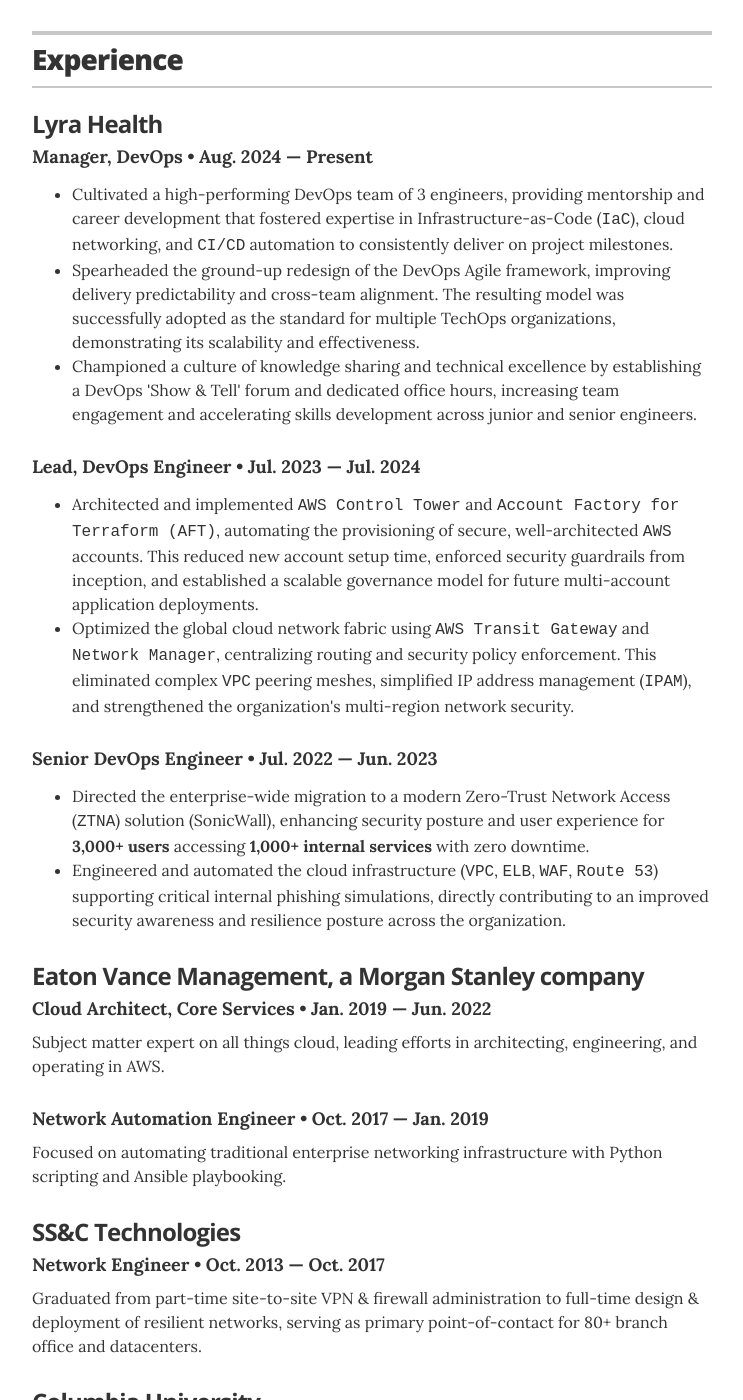
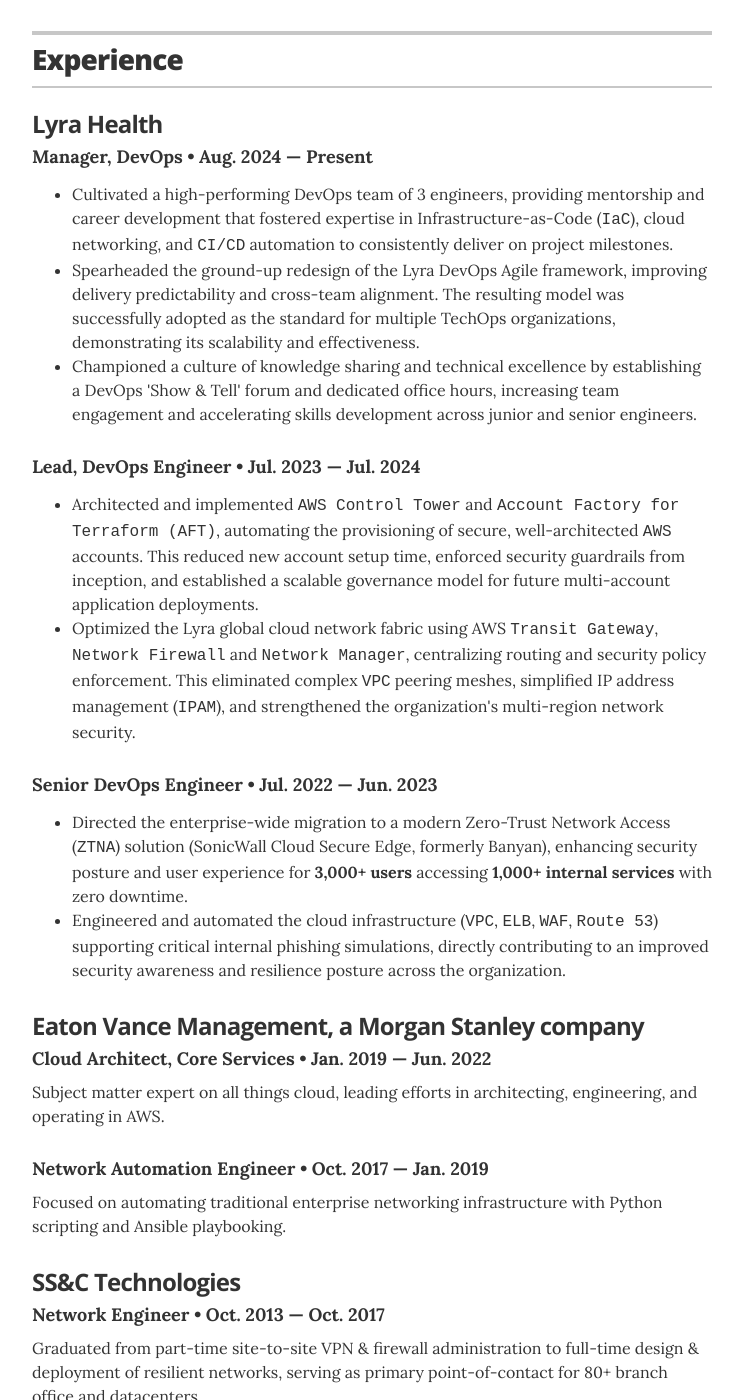
Before and after one commit to patrick-andrew-jain-taylor/resume, a Jekyll site: the page built from index.html, in a window 1280 px wide and 1400 px high, scrolled down 584 px. Shown: the whole window, without its empty margins (268-1011 px from the left). Built offline with Jekyll 4.4.1, drawn with Linux system fonts in a browser that asks for light colours.

Commit message:
fix: experience

```diff
--- a/_data/experience.yml
+++ b/_data/experience.yml
@@ -3,15 +3,15 @@
 - company: Lyra Health
   position: Manager, DevOps
   duration: Aug. 2024 &mdash; Present
-  summary: <ul class="resume-item-list"><li>Cultivated a high-performing DevOps team of 3 engineers, providing mentorship and career development that fostered expertise in Infrastructure-as-Code (<code>IaC</code>), cloud networking, and <code>CI/CD</code> automation to consistently deliver on project milestones.</li><li>Spearheaded the ground-up redesign of the DevOps Agile framework, improving delivery predictability and cross-team alignment. The resulting model was successfully adopted as the standard for multiple TechOps organizations, demonstrating its scalability and effectiveness.</li><li>Championed a culture of knowledge sharing and technical excellence by establishing a DevOps 'Show & Tell' forum and dedicated office hours, increasing team engagement and accelerating skills development across junior and senior engineers.</li></ul>
+  summary: <ul class="resume-item-list"><li>Cultivated a high-performing DevOps team of 3 engineers, providing mentorship and career development that fostered expertise in Infrastructure-as-Code (<code>IaC</code>), cloud networking, and <code>CI/CD</code> automation to consistently deliver on project milestones.</li><li>Spearheaded the ground-up redesign of the Lyra DevOps Agile framework, improving delivery predictability and cross-team alignment. The resulting model was successfully adopted as the standard for multiple TechOps organizations, demonstrating its scalability and effectiveness.</li><li>Championed a culture of knowledge sharing and technical excellence by establishing a DevOps 'Show & Tell' forum and dedicated office hours, increasing team engagement and accelerating skills development across junior and senior engineers.</li></ul>
 
 - position: Lead, DevOps Engineer
   duration: Jul. 2023 &mdash; Jul. 2024
-  summary: <ul class="resume-item-list"><li>Architected and implemented <code>AWS Control Tower</code> and <code>Account Factory for Terraform (AFT)</code>, automating the provisioning of secure, well-architected <code>AWS</code> accounts. This reduced new account setup time, enforced security guardrails from inception, and established a scalable governance model for future multi-account application deployments.</li><li>Optimized the global cloud network fabric using <code>AWS Transit Gateway</code> and <code>Network Manager</code>, centralizing routing and security policy enforcement. This eliminated complex <code>VPC</code> peering meshes, simplified IP address management (<code>IPAM</code>), and strengthened the organization's multi-region network security.</li></ul>
+  summary: <ul class="resume-item-list"><li>Architected and implemented <code>AWS Control Tower</code> and <code>Account Factory for Terraform (AFT)</code>, automating the provisioning of secure, well-architected <code>AWS</code> accounts. This reduced new account setup time, enforced security guardrails from inception, and established a scalable governance model for future multi-account application deployments.</li><li>Optimized the Lyra global cloud network fabric using AWS <code>Transit Gateway</code>, <code>Network Firewall</code> and <code>Network Manager</code>, centralizing routing and security policy enforcement. This eliminated complex <code>VPC</code> peering meshes, simplified IP address management (<code>IPAM</code>), and strengthened the organization's multi-region network security.</li></ul>
 
 - position: Senior DevOps Engineer
   duration: Jul. 2022 &mdash; Jun. 2023
-  summary: <ul class="resume-item-list"><li>Directed the enterprise-wide migration to a modern Zero-Trust Network Access (<code>ZTNA</code>) solution (SonicWall), enhancing security posture and user experience for <strong>3,000+ users</strong> accessing <strong>1,000+ internal services</strong> with zero downtime.</li><li>Engineered and automated the cloud infrastructure (<code>VPC</code>, <code>ELB</code>, <code>WAF</code>, <code>Route 53</code>) supporting critical internal phishing simulations, directly contributing to an improved security awareness and resilience posture across the organization.</li></ul>
+  summary: <ul class="resume-item-list"><li>Directed the enterprise-wide migration to a modern Zero-Trust Network Access (<code>ZTNA</code>) solution (SonicWall Cloud Secure Edge, formerly Banyan), enhancing security posture and user experience for <strong>3,000+ users</strong> accessing <strong>1,000+ internal services</strong> with zero downtime.</li><li>Engineered and automated the cloud infrastructure (<code>VPC</code>, <code>ELB</code>, <code>WAF</code>, <code>Route 53</code>) supporting critical internal phishing simulations, directly contributing to an improved security awareness and resilience posture across the organization.</li></ul>
 
 # Cloud Architect, Core Services
 - company: Eaton Vance Management, a Morgan Stanley company
```
